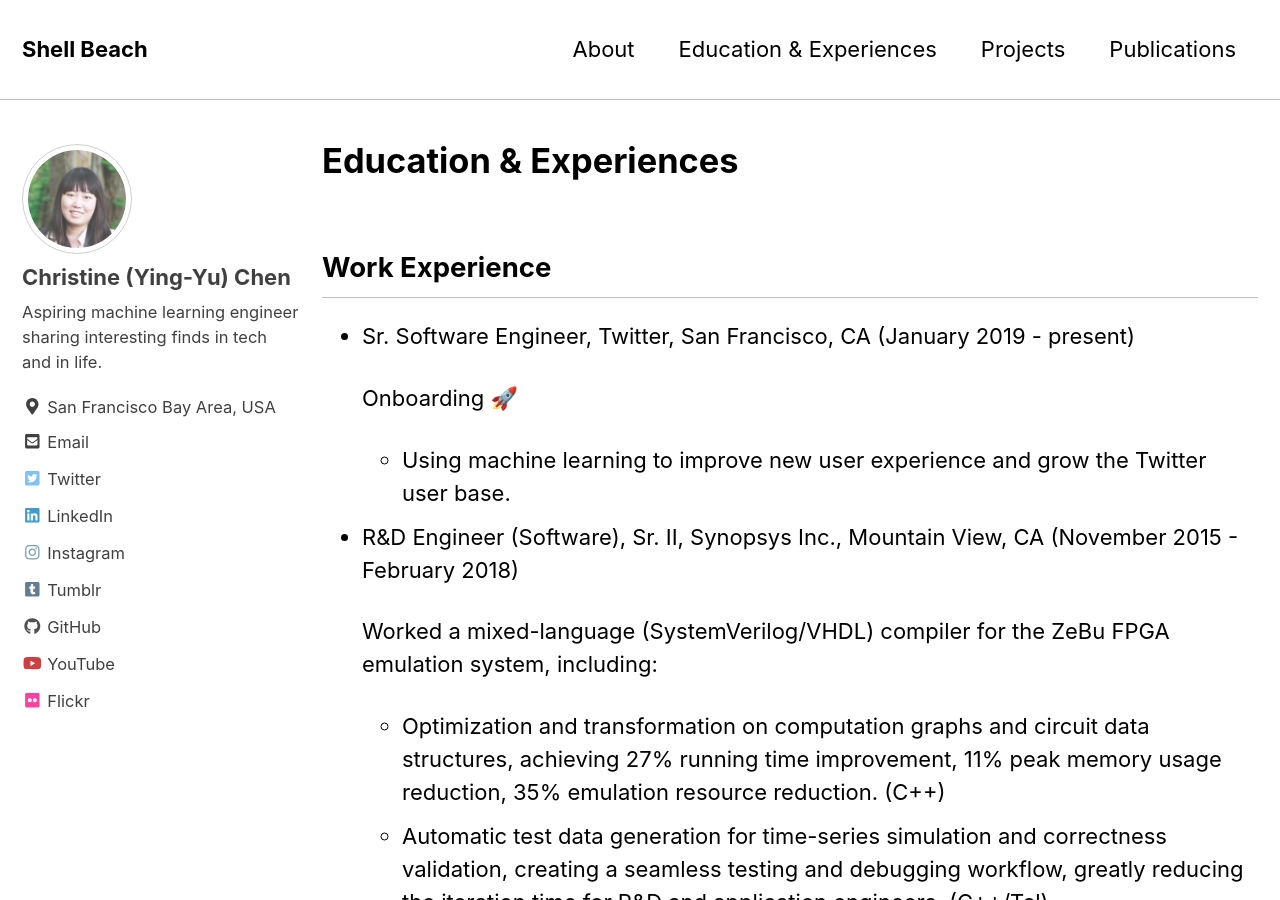
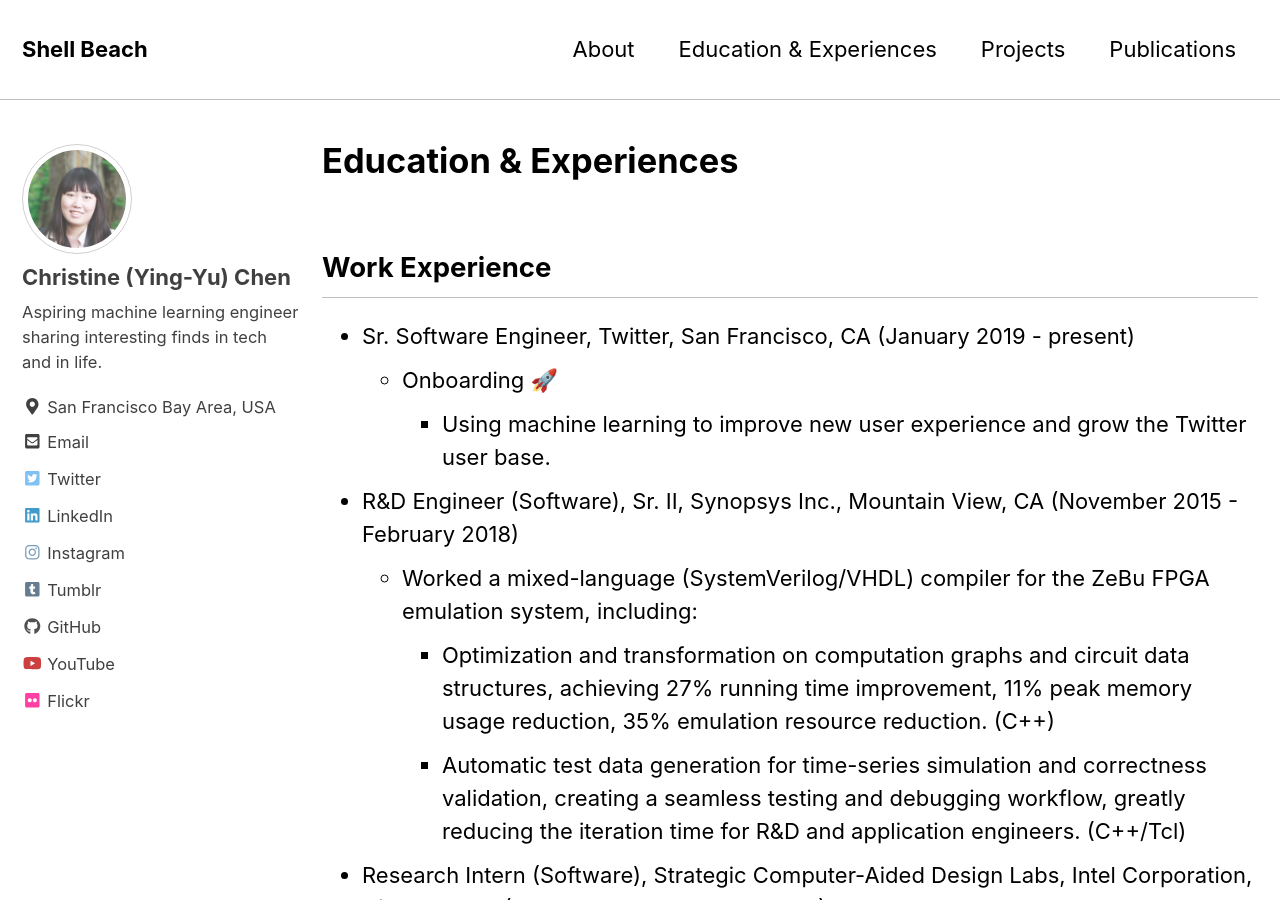
Before and after one commit to steggie3/steggie3.github.io, a Jekyll site: the page built from pages/experiences.md, in a window 1280 px wide and 900 px high. Built offline with Jekyll 4.4.1, drawn with Linux system fonts in a browser that asks for light colours; nearby versions of some CDN libraries.

Commit message:
reformat exp

```diff
--- a/pages/experiences.md
+++ b/pages/experiences.md
@@ -8,14 +8,12 @@
 
 ## Work Experience
 - Sr. Software Engineer, Twitter, San Francisco, CA (January 2019 - present)
-
-    Onboarding 🚀
-    - Using machine learning to improve new user experience and grow the Twitter user base.
+    - Onboarding 🚀
+        - Using machine learning to improve new user experience and grow the Twitter user base.
 - R&D Engineer (Software), Sr. II, Synopsys Inc., Mountain View, CA (November 2015 - February 2018)
-
-    Worked a mixed-language (SystemVerilog/VHDL) compiler for the ZeBu FPGA emulation system, including:
-    - Optimization and transformation on computation graphs and circuit data structures, achieving 27% running time improvement, 11% peak memory usage reduction, 35% emulation resource reduction. (C++)
-    - Automatic test data generation for time-series simulation and correctness validation, creating a seamless testing and debugging workflow, greatly reducing the iteration time for R&D and application engineers. (C++/Tcl)
+    - Worked a mixed-language (SystemVerilog/VHDL) compiler for the ZeBu FPGA emulation system, including:
+        - Optimization and transformation on computation graphs and circuit data structures, achieving 27% running time improvement, 11% peak memory usage reduction, 35% emulation resource reduction. (C++)
+        - Automatic test data generation for time-series simulation and correctness validation, creating a seamless testing and debugging workflow, greatly reducing the iteration time for R&D and application engineers. (C++/Tcl)
 
 - Research Intern (Software), Strategic Computer-Aided Design Labs, Intel Corporation, Hillsboro, OR (August 2011 - December 2011)
     - Investigated process variation under near-threshold voltage circuit operations.
```
